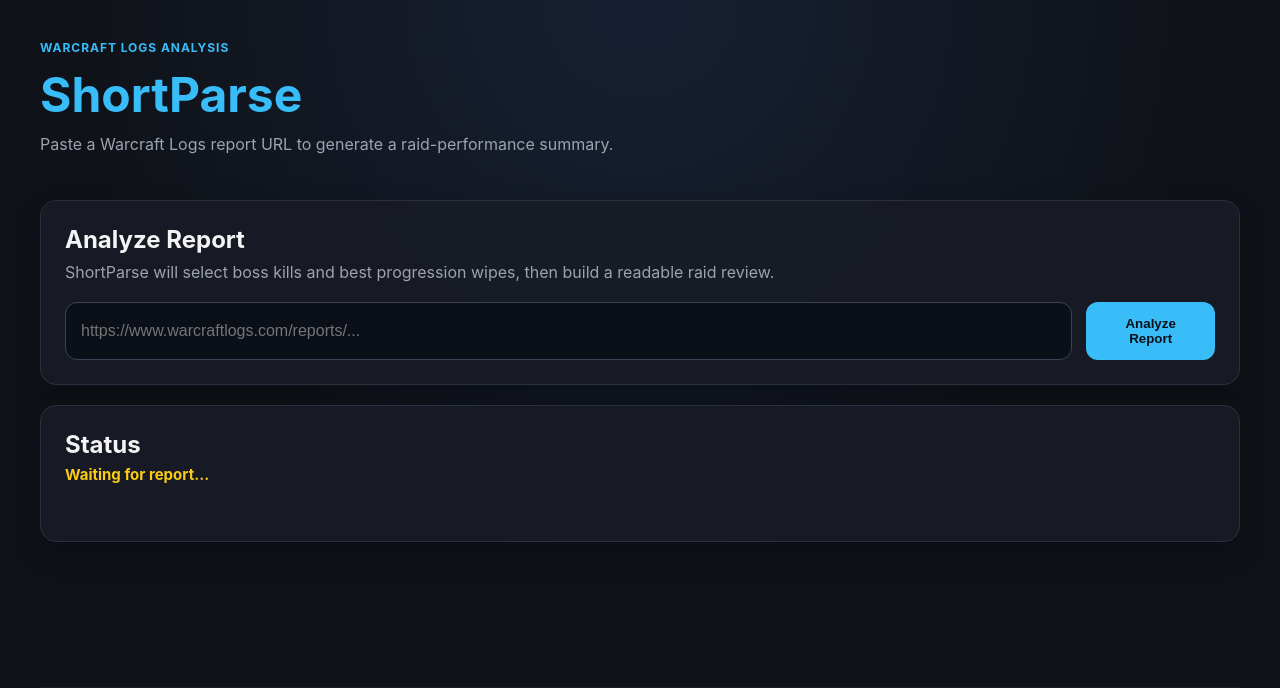
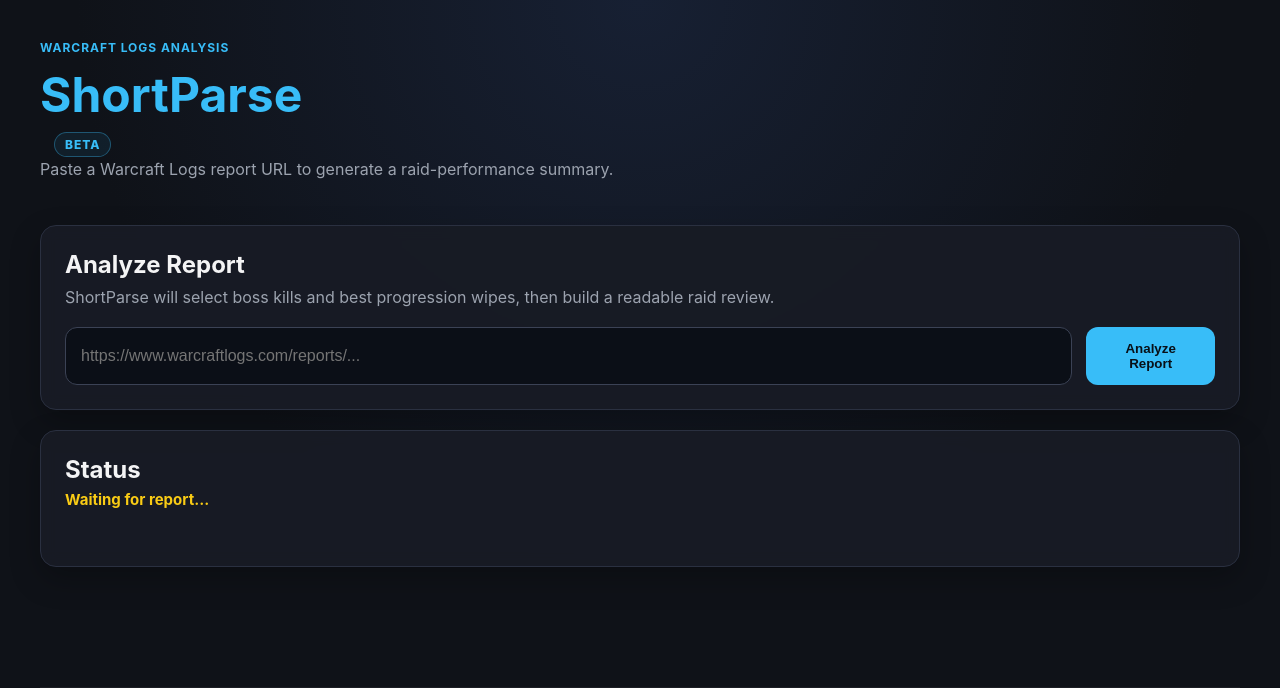
Before and after one commit to ShortParse/ShortParse-Web, a plain HTML site: page index.html in a window 1280 px wide. Shown: the top 688 px of the page. Drawn offline with Linux system fonts and the light colour scheme.

Commit message:
Improved imperator_averzian.py fights. Added beta tag to Shortparse index.html styles.css

```diff
--- a/css/styles.css
+++ b/css/styles.css
@@ -89,6 +89,33 @@
 	.header-actions button {
 		width: 100%;
 	}
+}
+
+/* =========================
+   BETA TAG
+========================= */
+.beta-badge {
+	display: inline-flex;
+	align-items: center;
+
+	margin-left: 14px;
+	padding: 4px 10px;
+
+	border: 1px solid rgba(56, 189, 248, 0.35);
+
+	border-radius: 999px;
+
+	background: rgba(56, 189, 248, 0.08);
+
+	color: var(--blue);
+
+	font-size: 12px;
+	font-weight: 800;
+	letter-spacing: 0.08em;
+
+	text-transform: uppercase;
+
+	vertical-align: middle;
 }
 
 /* =========================
--- a/index.html
+++ b/index.html
@@ -18,6 +18,7 @@
         <div>
           <p class="eyebrow">Warcraft Logs Analysis</p>
           <h1>ShortParse</h1>
+             <span class="beta-badge">Beta</span>
           <p class="subtitle"> Paste a Warcraft Logs report URL to generate a raid-performance summary. </p>
         </div>
         <div id="headerActions" class="header-actions hidden">
```
